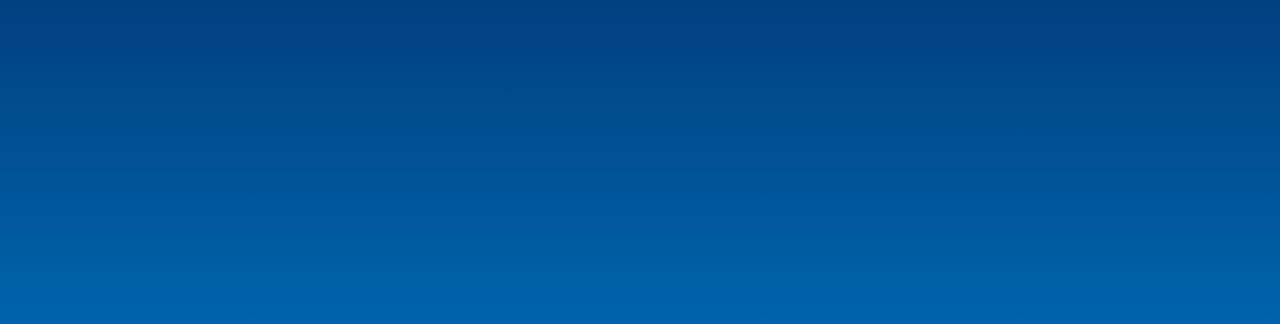
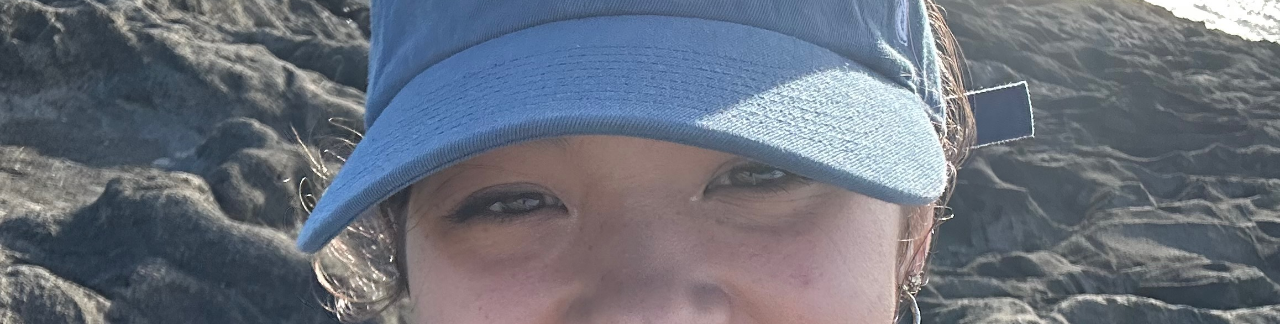
Before and after one commit to akanezilla/akanezilla.github.io, a plain HTML site: page index.html in a window 1280 px wide. Shown: the top 324 px of the page. Drawn offline with Linux system fonts and the light colour scheme.

Commit message:
Update styles.css

```diff
--- a/styles.css
+++ b/styles.css
@@ -12,7 +12,7 @@ body {
 }
 
 .header {
-    background: url('images/background.jpg') no-repeat center;
+    background: url('IMG_3920.jpeg') no-repeat center;
     background-size: cover;
     height: 100vh;
     display: flex;
```
